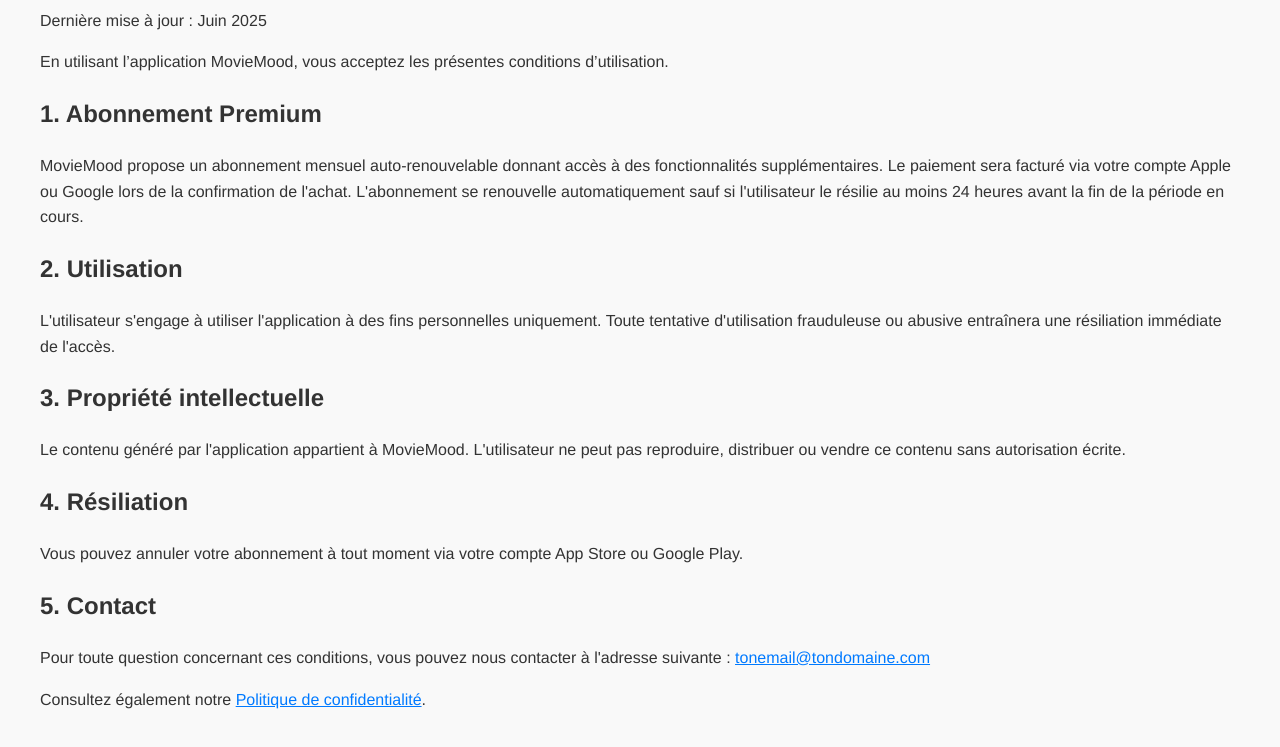
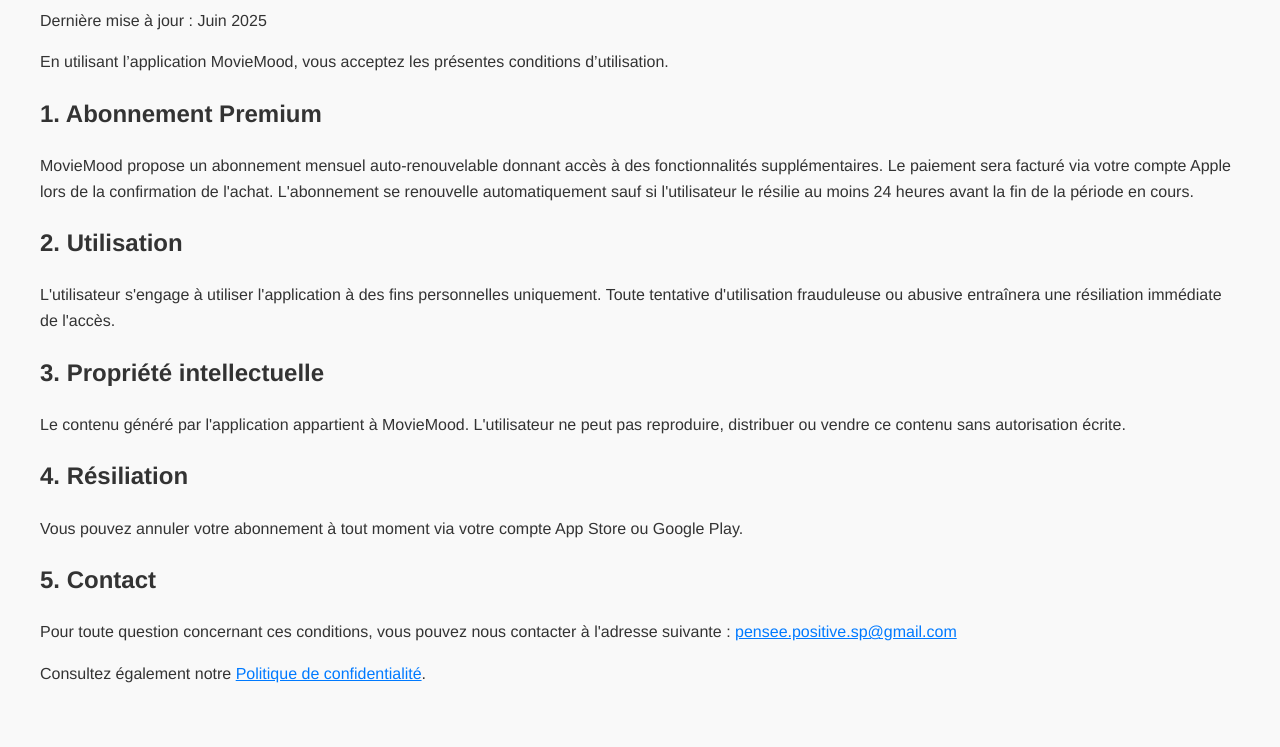
Before and after one commit to Sevanovic/movie-mood-privacy, a plain HTML site: page terms.html in a window 1280 px wide. Shown: the part 105-852 px from the top of the page. Drawn offline with Linux system fonts and the light colour scheme.

Commit message:
Update terms.html

```diff
--- a/terms.html
+++ b/terms.html
@@ -26,7 +26,7 @@
   <p>En utilisant l’application MovieMood, vous acceptez les présentes conditions d’utilisation.</p>
 
   <h2>1. Abonnement Premium</h2>
-  <p>MovieMood propose un abonnement mensuel auto-renouvelable donnant accès à des fonctionnalités supplémentaires. Le paiement sera facturé via votre compte Apple ou Google lors de la confirmation de l'achat. L'abonnement se renouvelle automatiquement sauf si l'utilisateur le résilie au moins 24 heures avant la fin de la période en cours.</p>
+  <p>MovieMood propose un abonnement mensuel auto-renouvelable donnant accès à des fonctionnalités supplémentaires. Le paiement sera facturé via votre compte Apple lors de la confirmation de l'achat. L'abonnement se renouvelle automatiquement sauf si l'utilisateur le résilie au moins 24 heures avant la fin de la période en cours.</p>
 
   <h2>2. Utilisation</h2>
   <p>L'utilisateur s'engage à utiliser l'application à des fins personnelles uniquement. Toute tentative d'utilisation frauduleuse ou abusive entraînera une résiliation immédiate de l'accès.</p>
@@ -38,8 +38,8 @@
   <p>Vous pouvez annuler votre abonnement à tout moment via votre compte App Store ou Google Play.</p>
 
   <h2>5. Contact</h2>
-  <p>Pour toute question concernant ces conditions, vous pouvez nous contacter à l'adresse suivante : <a href="mailto:tonemail@tondomaine.com">tonemail@tondomaine.com</a></p>
+  <p>Pour toute question concernant ces conditions, vous pouvez nous contacter à l'adresse suivante : <a href="mailto:pensee.positive.sp@gmail.com">pensee.positive.sp@gmail.com</a></p>
 
-  <p>Consultez également notre <a href="https://[ton-github-username].github.io/privacy">Politique de confidentialité</a>.</p>
+  <p>Consultez également notre <a href="https://Sevanovic.github.io/privacy">Politique de confidentialité</a>.</p>
 </body>
 </html>
```
